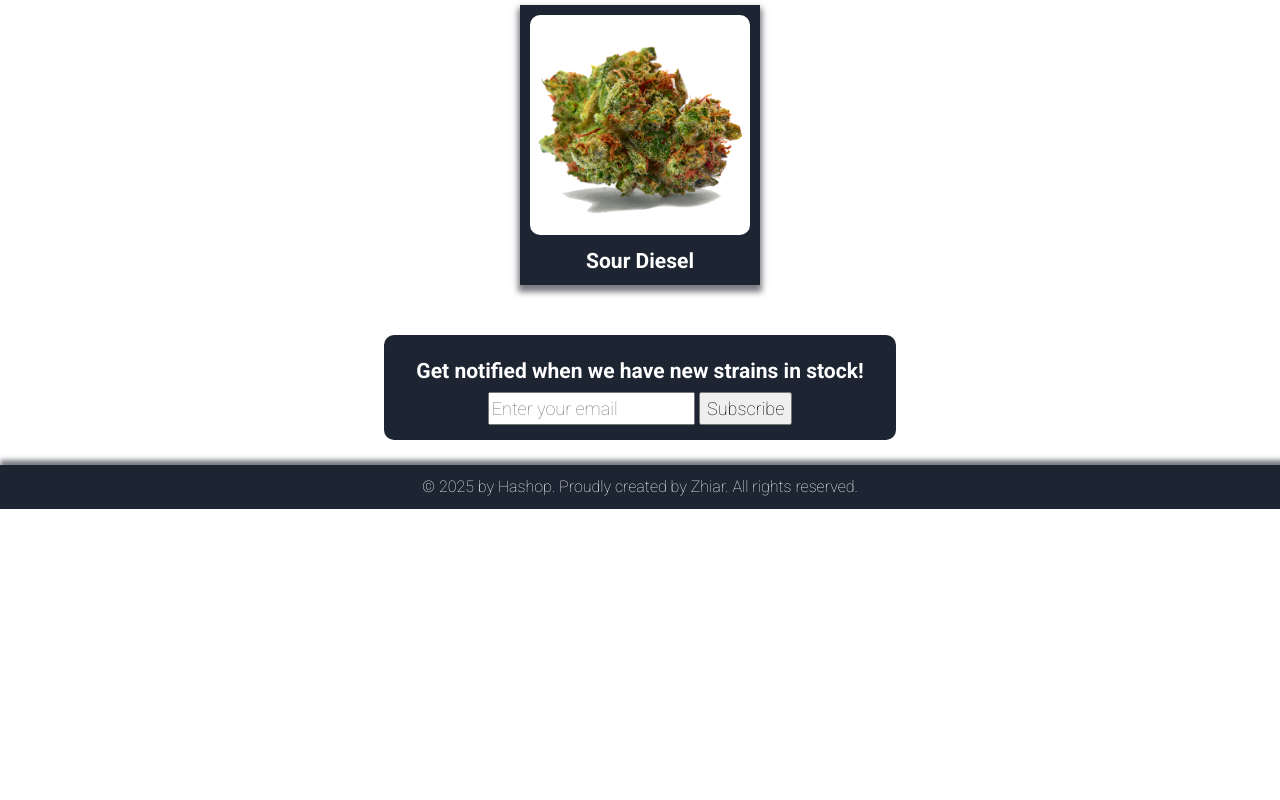
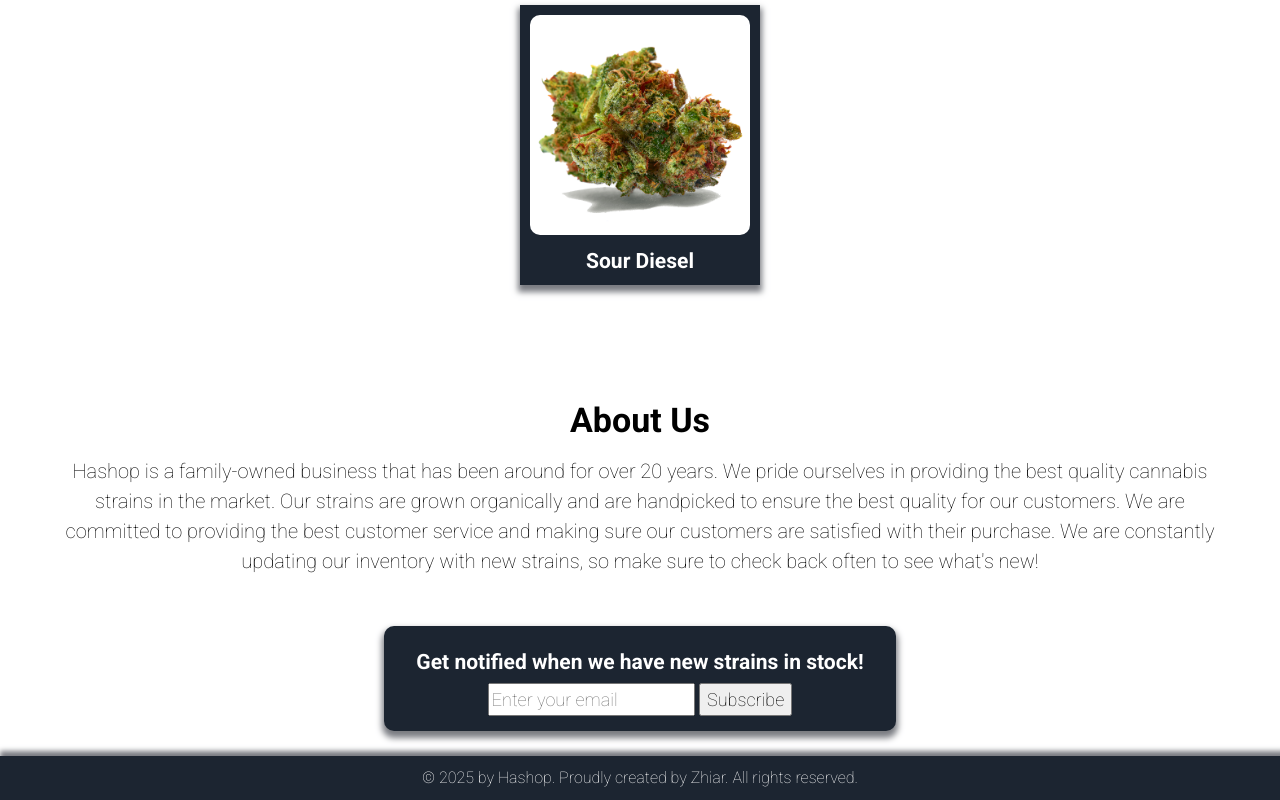
Before and after one commit to ZhiarN/landingpage, a plain HTML site: page index.html in a window 1280 px wide. Shown: the part 1414-2214 px from the top of the page. Before the commit the page ends 1923 px from the top, so only its background shows below. Drawn offline with Linux system fonts and the light colour scheme; a web font is replaced by a local one.

Commit message:
Rename "Our Products" section to "Our Strains" and add "About Us" and "Subscribe" sections in index.html; update styles in style.css for new sections

```diff
--- a/index.html
+++ b/index.html
@@ -32,7 +32,7 @@
         </div>
     </section>
     <h2>
-        Our Products
+        Our Strains
     </h2>
     <section id="products">
             <div class="product">
@@ -56,8 +56,16 @@
                 <h3>Sour Diesel</h3>
             </div>
     </section>
-    <section id="purchase">
-        <div class="purchase">
+    <section id="about">
+        <div class="about">
+            <h3>About Us</h3>
+            <p>
+                Hashop is a family-owned business that has been around for over 20 years. We pride ourselves in providing the best quality cannabis strains in the market. Our strains are grown organically and are handpicked to ensure the best quality for our customers. We are committed to providing the best customer service and making sure our customers are satisfied with their purchase. We are constantly updating our inventory with new strains, so make sure to check back often to see what's new!
+            </p>
+        </div>
+    </section>
+    <section id="subscribe">
+        <div class="subscribe">
             <h3>
                 Get notified when we have new strains in stock!
             </h3>
--- a/style.css
+++ b/style.css
@@ -99,21 +99,39 @@ h3 {
     margin: 10px 0px;
 }
 
-.purchase {
+.subscribe {
     background-color: #1C2531;
     width: 40%;
     text-align: center;
     margin: auto;
     padding: 15px;
     border-radius: 10px;
+    box-shadow: 0px 5px 6px 2px #7A7C82;
 }
 
-.purchase h3 {
+.subscribe h3 {
     color: #ffffff;
     text-align: center;
     margin: 5px 0px;
 
 }
+
+.about {
+    text-align: center;
+    padding: 25px;
+    margin: 25px;
+}
+
+.about h3 {
+    font-size: 34px;
+    color: #000000;
+}
+
+.about p {
+    font-size: 20px;
+    color: #000000;
+}
+
 footer {
     margin-top: 25px;
     background-color: #1C2531;
```
